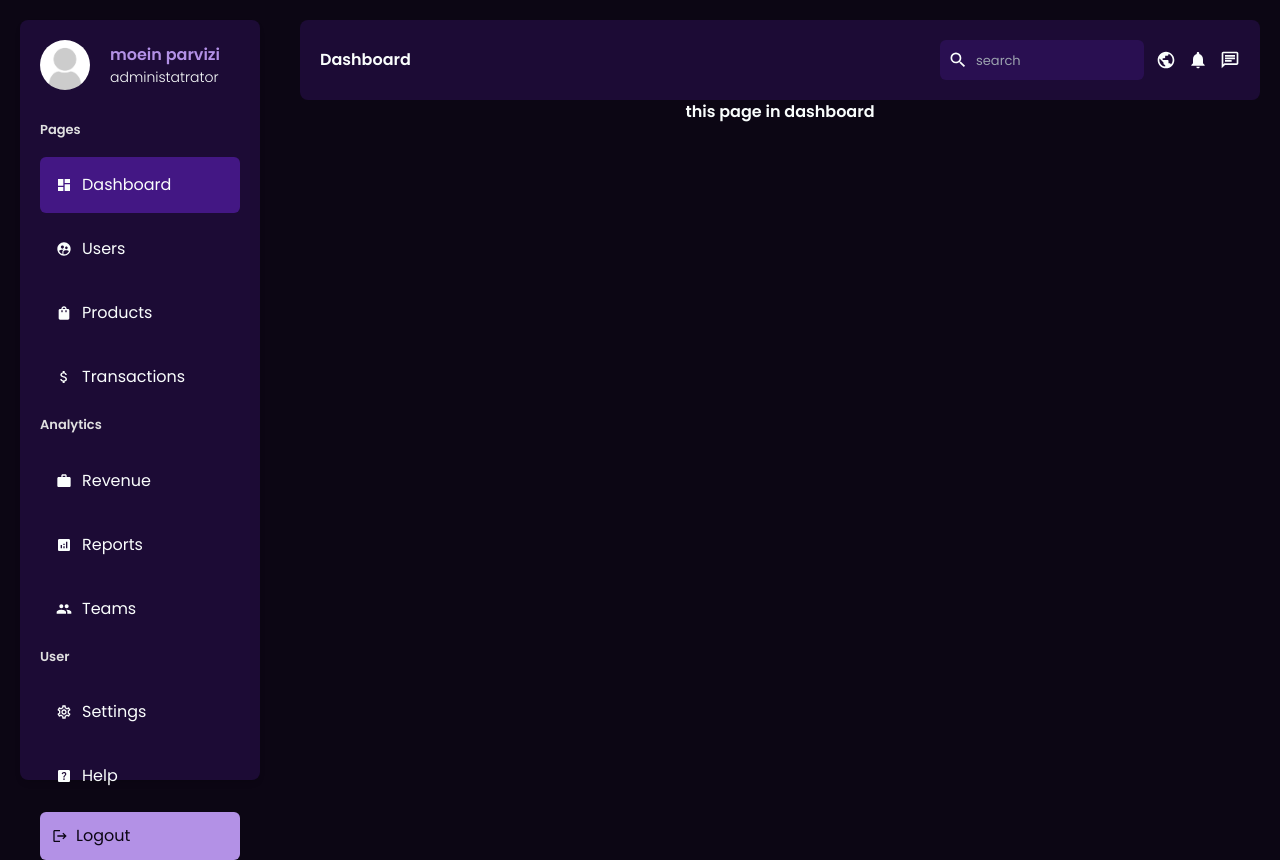
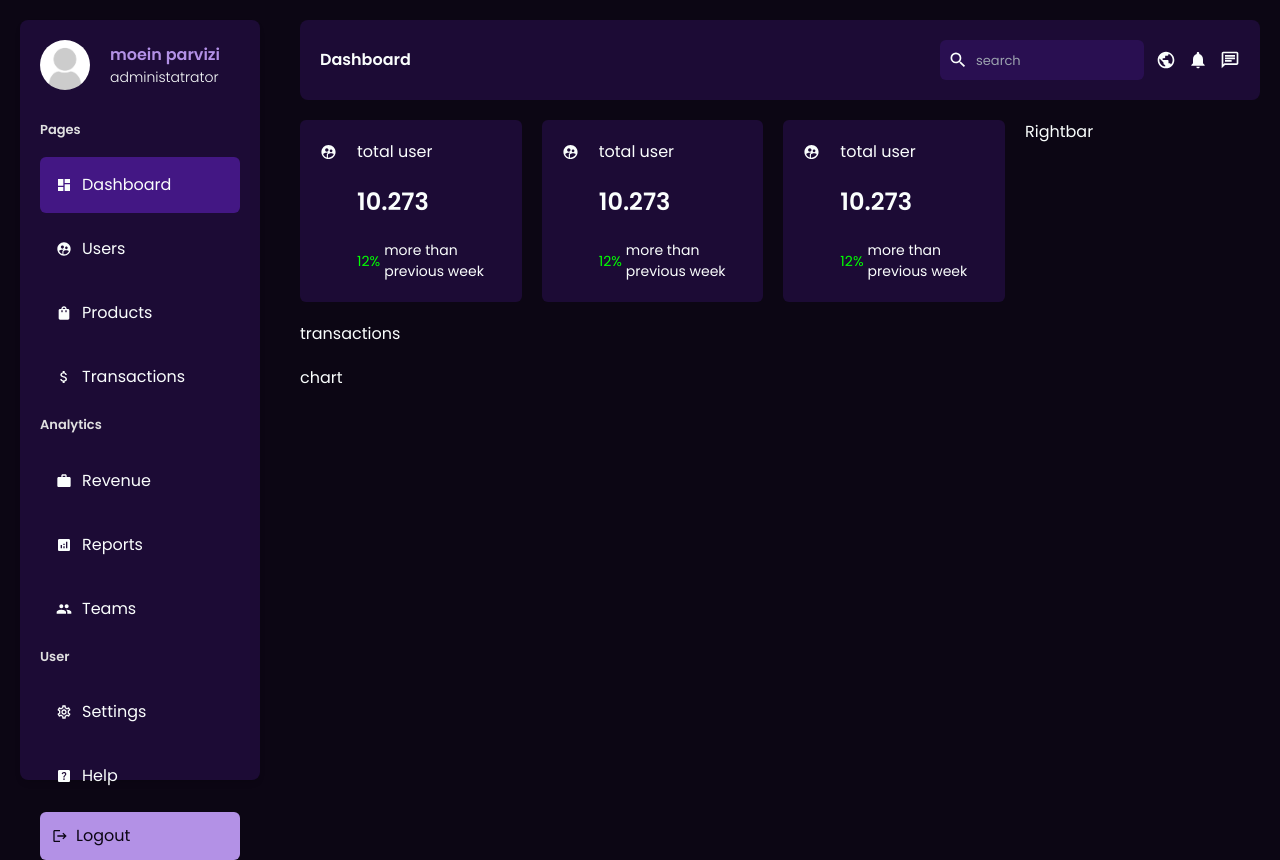
Before and after one commit to moeinparvizi/dashboard, a Next.js app: page /dashboard in a window 1280 px wide. Built offline with nearby package versions, Linux system fonts and the light colour scheme.

Commit message:
create content structur folders & create ui for cards

```diff
--- /dev/null
+++ b/app/dashboard/components/card/card.jsx
@@ -0,0 +1,28 @@
+"use client"
+
+import { motion } from "framer-motion"
+import { MdSupervisedUserCircle } from "react-icons/md"
+
+const Card = () => {
+  return (
+    <motion.div
+      whileTap={{ scale: 0.9 }}
+      whileHover={{ scale: 1.05 }}
+      className="bg-bgDark rounded-md p-5 flex gap-5 cursor-pointer hover:bg-accent"
+    >
+      <MdSupervisedUserCircle size={24} />
+      <div className="flex flex-col gap-5">
+        <span>total user</span>
+        <span className="text-[24px] number">10.273</span>
+        <span>
+          <span className="text-[14px] flex gap-1 items-center">
+            <span className="percent-positive">12%</span>
+            more than previous week
+          </span>
+        </span>
+      </div>
+    </motion.div>
+  )
+}
+
+export default Card
--- /dev/null
+++ b/app/dashboard/components/chart/chart.jsx
@@ -0,0 +1,11 @@
+
+const Chart = () => {
+
+  return (
+    <div>
+      chart
+    </div>
+  );
+}
+
+export default Chart;
--- /dev/null
+++ b/app/dashboard/components/rightbar/right.jsx
@@ -0,0 +1,8 @@
+
+const Rightbar = () => {
+  return (
+    <div>Rightbar</div>
+  );
+}
+
+export default Rightbar;
--- /dev/null
+++ b/app/dashboard/components/transactions/transactions.jsx
@@ -0,0 +1,7 @@
+const Transactions = () => {
+  return (
+    <div>transactions</div>
+  );
+}
+
+export default Transactions;
--- a/app/dashboard/page.jsx
+++ b/app/dashboard/page.jsx
@@ -1,9 +1,23 @@
+import Card from "./components/card/card";
+import Chart from "./components/chart/chart";
+import Rightbar from "./components/rightbar/right";
+import Transactions from "./components/transactions/transactions";
+
 const Dashboard = () => {
   return (
-    <div className="flex justify-center items-center">
-      <h1>
-        this page in dashboard
-      </h1>
+    <div className="flex gap-5 mt-5">
+      <div className="flex-[3] flex flex-col gap-5">
+        <div className="flex gap-5 justify-between">
+          <Card />
+          <Card />
+          <Card />
+        </div>
+        <Transactions />
+        <Chart />
+      </div>
+      <div className="flex-1">
+        <Rightbar />
+      </div>
     </div>
   );
 }
--- a/app/styles/globals.scss
+++ b/app/styles/globals.scss
@@ -6,23 +6,23 @@
 // import fonts
 @font-face {
   font-family: poping-regular;
-  src: url('./fonts/Poppins-Regular.woff2');
+  src: url("./fonts/Poppins-Regular.woff2");
 }
 @font-face {
   font-family: poping-light;
-  src: url('./fonts/Poppins-Light.ttf');
+  src: url("./fonts/Poppins-Light.ttf");
 }
 @font-face {
   font-family: poping-semi;
-  src: url('./fonts/Poppins-SemiBold.ttf');
+  src: url("./fonts/Poppins-SemiBold.ttf");
 }
 @font-face {
   font-family: poping-medium;
-  src: url('./fonts/Poppins-Medium.ttf');
+  src: url("./fonts/Poppins-Medium.ttf");
 }
 
 // remove default size
-*{
+* {
   margin: 0;
   padding: 0;
   box-sizing: border-box;
@@ -32,7 +32,7 @@
 :root {
   --bg: #0c0614;
   --bgLight: #431784;
-  --bgDark: #1C0B35;
+  --bgDark: #1c0b35;
   --text: #fafefd;
   --textHard: #e0e0e0;
   --primary: #b391e6;
@@ -54,7 +54,7 @@ body {
     list-style-type: none;
   }
 
-  h1{
+  h1 {
     font-family: poping-semi;
   }
 
@@ -63,11 +63,11 @@ body {
     display: flex;
     align-items: center;
 
-    input{
-      &:focus{
+    input {
+      &:focus {
         outline: none;
       }
-      &::placeholder{
+      &::placeholder {
         font-size: 13px;
       }
     }
@@ -76,10 +76,19 @@ body {
   .sidebar-container {
     height: calc(100vh - 40px);
   }
-  .username,.pathname,.cat-title {
+  .username,
+  .pathname,
+  .cat-title,
+  .number {
     font-family: poping-semi;
   }
   .sub-username {
     font-family: poping-light;
   }
+  .percent-positive {
+    color: lime;
+  }
+  .percent-negative {
+    color: red;
+  }
 }
```
